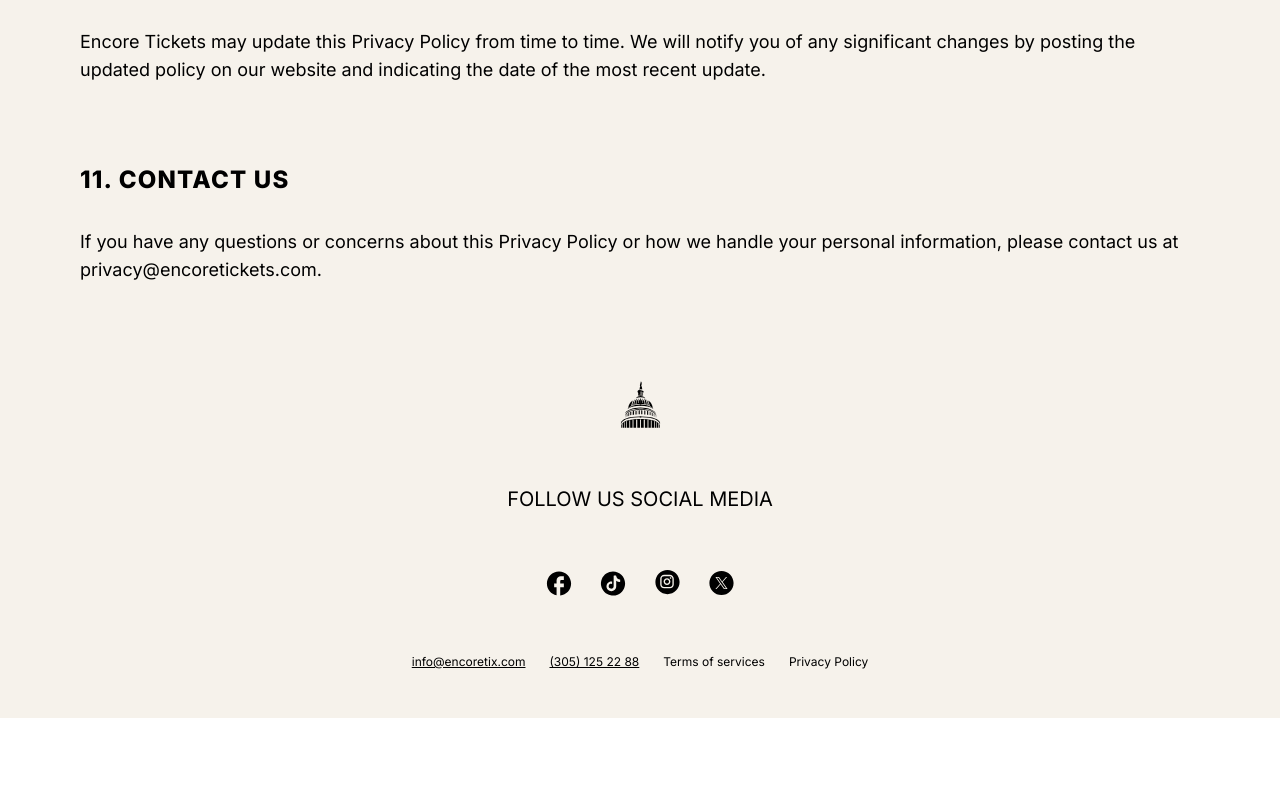
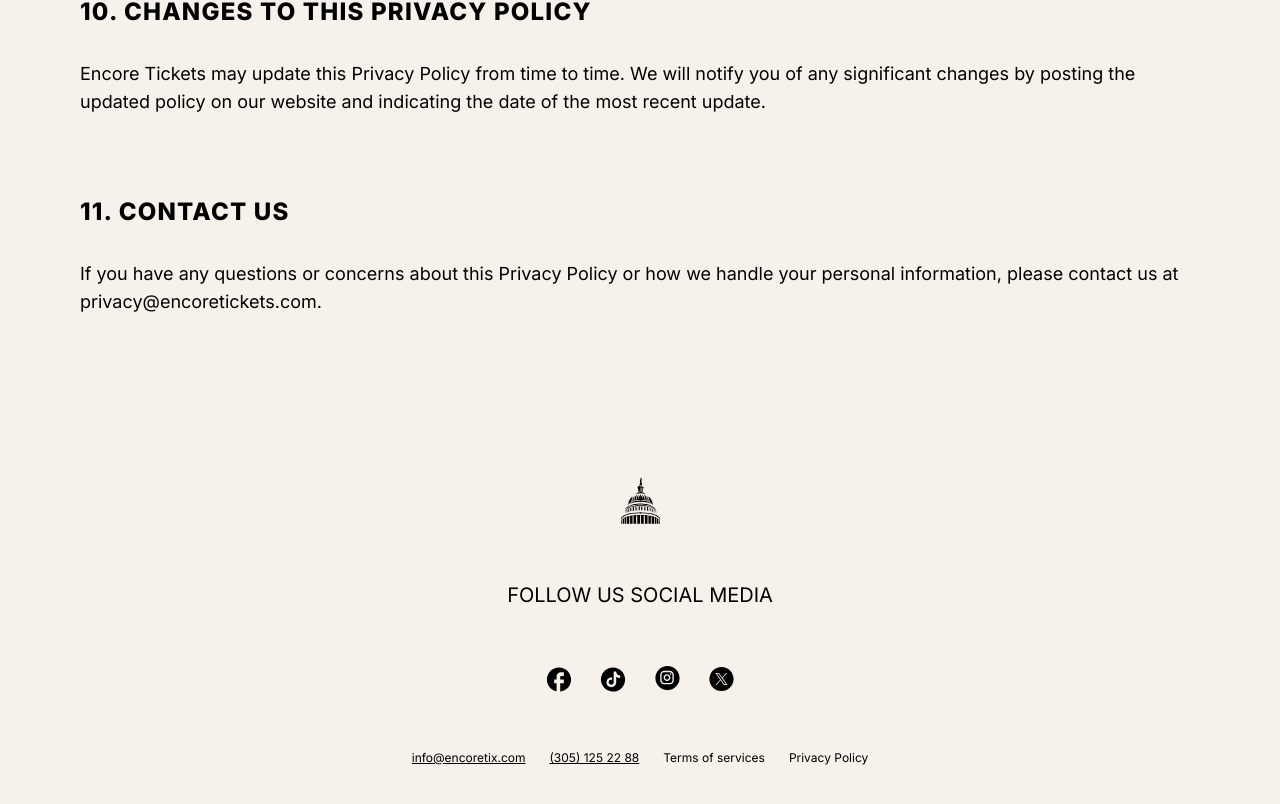
Before and after one commit to acompanythatsellseverything/encore-tickets, a Next.js app: page /privacy-policy in a window 1280 px wide. Shown: the part 3428-4232 px from the top of the page. Before the commit the page ends 4146 px from the top, so only its background shows below. Built offline with nearby package versions, Linux system fonts and the light colour scheme.

Commit message:
fix: Box padding-y

```diff
--- a/src/components/Box.tsx
+++ b/src/components/Box.tsx
@@ -2,7 +2,7 @@ import {ReactNode} from "react";
 
 const Box = ({children, className}:{children: ReactNode, className?: string }) => {
     return (
-        <div className={`max-w-[1440px] mx-auto py-12 px:py-20 px-4 lg:px-20 ${className}`}>{children}</div>
+        <div className={`max-w-[1440px] mx-auto py-12 md:py-20 px-4 lg:px-20 ${className}`}>{children}</div>
     )
 }
 
```
